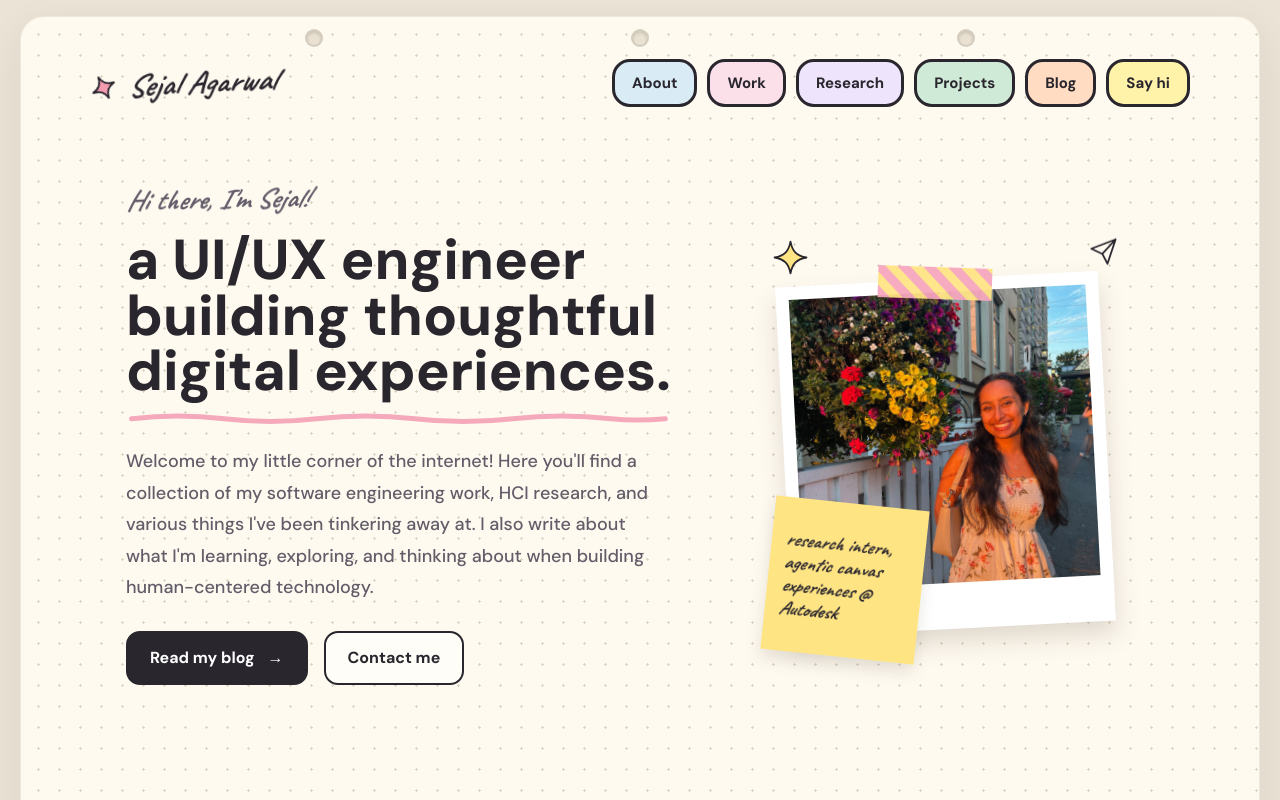
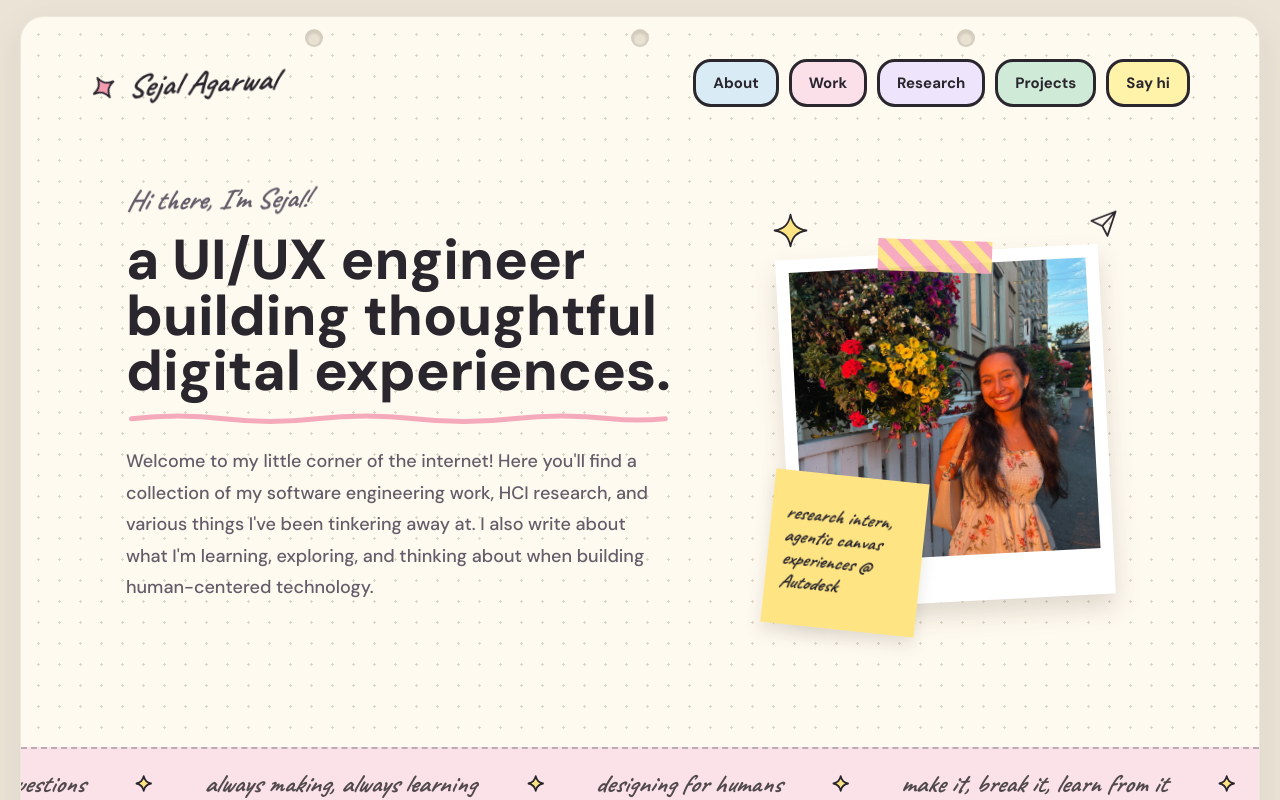
Before and after one commit to sejal-agarwal/sejal-notebook-portfolio, a Next.js app: page / in a window 1280 px wide. Shown: the top 800 px of the page. Built offline with nearby package versions, Linux system fonts and the light colour scheme.

Commit message:
hide blog

```diff
--- a/src/app/page.tsx
+++ b/src/app/page.tsx
@@ -8,6 +8,7 @@ import { Projects } from "@/components/home/Projects";
 import { Research } from "@/components/home/Research";
 import { HomeHeader } from "@/components/layout/HomeHeader";
 import { ScrollToTop } from "@/components/layout/ScrollToTop";
+import { showBlog } from "@/data/site";
 import { PaperPage } from "@/components/ui/PaperPage";
 
 export default function HomePage() {
@@ -21,7 +22,7 @@ export default function HomePage() {
       <Experience />
       <Research />
       <Projects />
-      <BlogPreview />
+      {showBlog && <BlogPreview />}
       <Contact />
     </PaperPage>
   );
--- a/src/components/home/Contact.tsx
+++ b/src/components/home/Contact.tsx
@@ -4,6 +4,7 @@ import { SectionHeading } from "@/components/ui/SectionHeading";
 import { Sparkle } from "@/components/ui/Sparkle";
 import { UnderlinedPhrase } from "@/components/ui/UnderlinedPhrase";
 import { EmailIcon, GitHubIcon, LinkedInIcon } from "@/components/ui/icons";
+import { showBlog } from "@/data/site";
 import { contacts, type ContactLink } from "@/data/contacts";
 import "./contact.css";
 
@@ -16,7 +17,7 @@ const ICONS: Record<ContactLink["icon"], () => React.JSX.Element> = {
 export function Contact() {
   return (
     <Section className="contactSection" id="contact" aria-labelledby="contact-title">
-      <SectionHeading chapter="chapter six" id="contact-title">
+      <SectionHeading chapter={showBlog ? "chapter six" : "chapter five"} id="contact-title">
         Say <UnderlinedPhrase>hi</UnderlinedPhrase>
       </SectionHeading>
 
--- a/src/components/home/Hero.tsx
+++ b/src/components/home/Hero.tsx
@@ -1,5 +1,6 @@
 import Image from "next/image";
 import { Sparkle } from "@/components/ui/Sparkle";
+import { showBlog } from "@/data/site";
 import { UnderlinedPhrase } from "@/components/ui/UnderlinedPhrase";
 import "./hero.css";
 
@@ -16,6 +17,7 @@ export function Hero() {
         <p className="intro">
           Welcome to my little corner of the internet! Here you&apos;ll find a collection of my software engineering work, HCI research, and various things I&apos;ve been tinkering away at. I also write about what I&apos;m learning, exploring, and thinking about when building human-centered technology.
         </p>
+        {showBlog && (
           <div className="heroActions">
             <a className="button buttonPrimary" href="#blog">
               Read my blog <span aria-hidden="true">→</span>
@@ -24,6 +26,7 @@ export function Hero() {
               Contact me
             </a>
           </div>
+        )}
       </div>
 
       <div className="heroArt" aria-label="A Polaroid photo of Sejal on a pinned notebook page">
--- a/src/data/navigation.ts
+++ b/src/data/navigation.ts
@@ -1,8 +1,10 @@
+import { showBlog } from "./site";
+
 export type NavTone = "blue" | "pink" | "lavender" | "green" | "peach" | "yellow";
 
 export type NavItem = { label: string; href: string; tone: NavTone };
 
-export const homeNavigation: NavItem[] = [
+const allNavigation: NavItem[] = [
   { label: "About", href: "#about", tone: "blue" },
   { label: "Work", href: "#work", tone: "pink" },
   { label: "Research", href: "#research", tone: "lavender" },
@@ -10,3 +12,5 @@ export const homeNavigation: NavItem[] = [
   { label: "Blog", href: "#blog", tone: "peach" },
   { label: "Say hi", href: "#contact", tone: "yellow" },
 ];
+
+export const homeNavigation = allNavigation.filter((item) => showBlog || item.href !== "#blog");
--- /dev/null
+++ b/src/data/site.ts
@@ -0,0 +1,2 @@
+/** Flip to true once there are blog posts to show: the home blog section, nav link and hero buttons. */
+export const showBlog = false;
```
Lines whose indentation alone changed are shown as unchanged.
